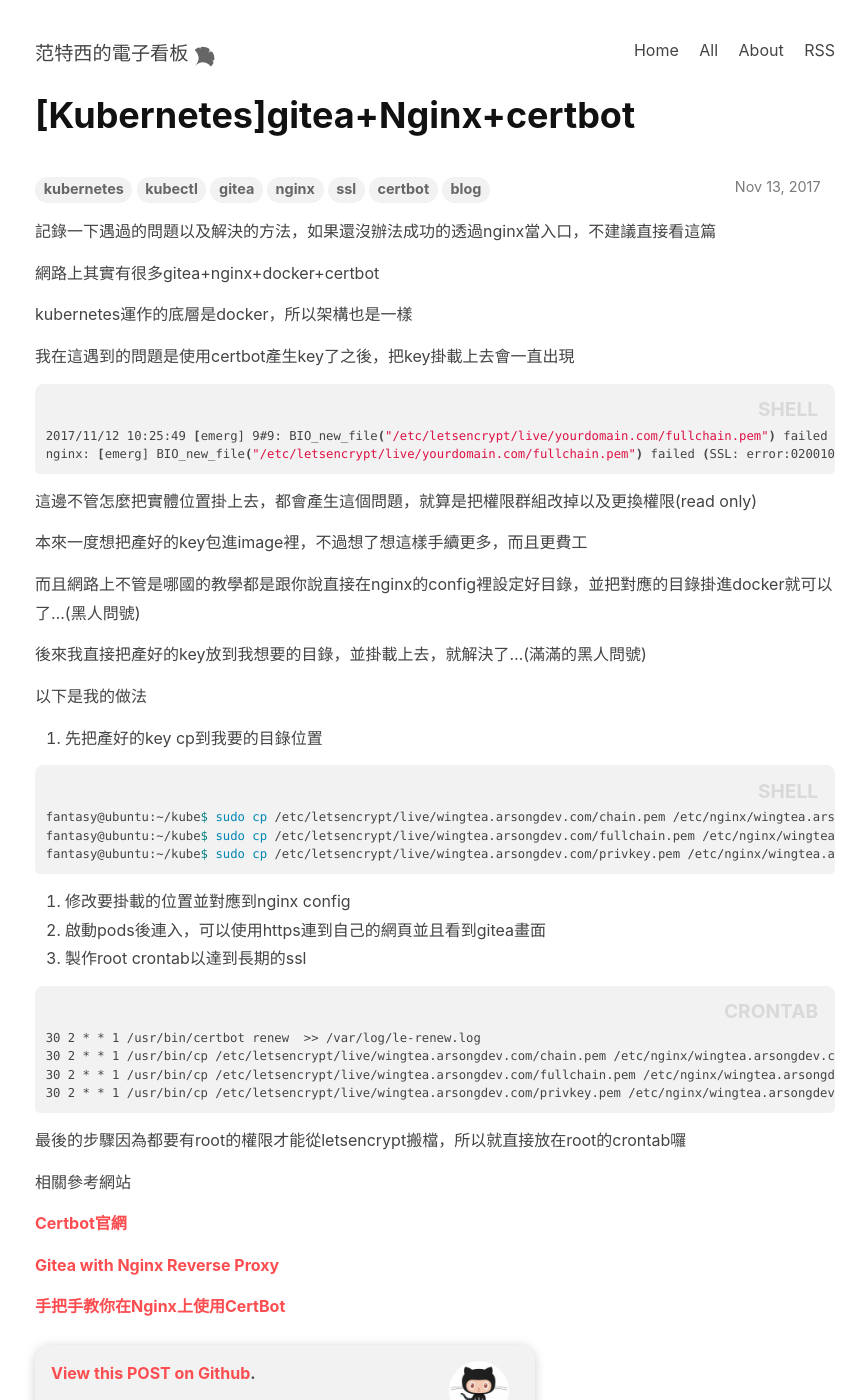
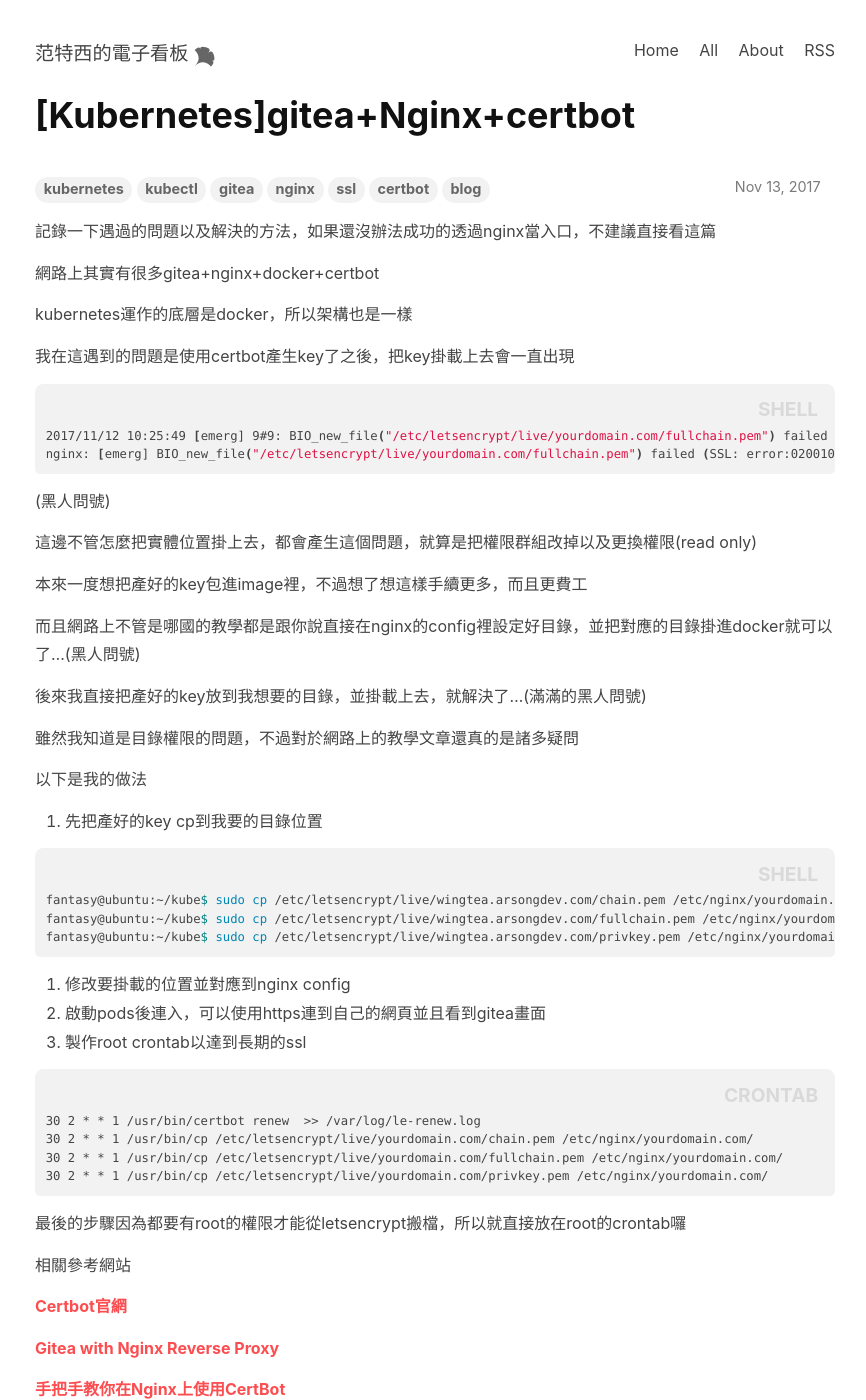
Before and after one commit to tingShean/tingshean.github.io, a Jekyll site: the page built from _posts/2017-11-13-how-to-gitea-with-nginx-ssl-on-kubernetes.md, in a window 1280 px wide and 1400 px high. Shown: the whole window, without its empty margins (205-1071 px from the left). Built offline with Jekyll 4.4.1, drawn with Linux system fonts in a browser that asks for light colours; nearby versions of some CDN libraries; comment, search, counter and statistics services are not loaded.

Commit message:
[Modify]20171113 post

```diff
--- a/_posts/2017-11-13-how-to-gitea-with-nginx-ssl-on-kubernetes.md
+++ b/_posts/2017-11-13-how-to-gitea-with-nginx-ssl-on-kubernetes.md
@@ -20,6 +20,7 @@ nginx: [emerg] BIO_new_file("/etc/letsencrypt/live/yourdomain.com/fullchain.pem"
 {% endhighlight %}
 
 <!--more-->
+(黑人問號)
 
 這邊不管怎麼把實體位置掛上去，都會產生這個問題，就算是把權限群組改掉以及更換權限(read only)
 
@@ -30,15 +31,17 @@ nginx: [emerg] BIO_new_file("/etc/letsencrypt/live/yourdomain.com/fullchain.pem"
 
 後來我直接把產好的key放到我想要的目錄，並掛載上去，就解決了...(滿滿的黑人問號)
 
+雖然我知道是目錄權限的問題，不過對於網路上的教學文章還真的是諸多疑問
+
 
 以下是我的做法
 
 1. 先把產好的key cp到我要的目錄位置
 
 {% highlight shell %}
-fantasy@ubuntu:~/kube$ sudo cp /etc/letsencrypt/live/wingtea.arsongdev.com/chain.pem /etc/nginx/wingtea.arsongdev.com/
-fantasy@ubuntu:~/kube$ sudo cp /etc/letsencrypt/live/wingtea.arsongdev.com/fullchain.pem /etc/nginx/wingtea.arsongdev.com/
-fantasy@ubuntu:~/kube$ sudo cp /etc/letsencrypt/live/wingtea.arsongdev.com/privkey.pem /etc/nginx/wingtea.arsongdev.com/
+fantasy@ubuntu:~/kube$ sudo cp /etc/letsencrypt/live/wingtea.arsongdev.com/chain.pem /etc/nginx/yourdomain.com/
+fantasy@ubuntu:~/kube$ sudo cp /etc/letsencrypt/live/wingtea.arsongdev.com/fullchain.pem /etc/nginx/yourdomain.com/
+fantasy@ubuntu:~/kube$ sudo cp /etc/letsencrypt/live/wingtea.arsongdev.com/privkey.pem /etc/nginx/yourdomain.com/
 {% endhighlight %}
 
 2. 修改要掛載的位置並對應到nginx config
@@ -47,9 +50,9 @@ fantasy@ubuntu:~/kube$ sudo cp /etc/letsencrypt/live/wingtea.arsongdev.com/privk
 
 {% highlight crontab %}
 30 2 * * 1 /usr/bin/certbot renew  >> /var/log/le-renew.log
-30 2 * * 1 /usr/bin/cp /etc/letsencrypt/live/wingtea.arsongdev.com/chain.pem /etc/nginx/wingtea.arsongdev.com/
-30 2 * * 1 /usr/bin/cp /etc/letsencrypt/live/wingtea.arsongdev.com/fullchain.pem /etc/nginx/wingtea.arsongdev.com/
-30 2 * * 1 /usr/bin/cp /etc/letsencrypt/live/wingtea.arsongdev.com/privkey.pem /etc/nginx/wingtea.arsongdev.com/
+30 2 * * 1 /usr/bin/cp /etc/letsencrypt/live/yourdomain.com/chain.pem /etc/nginx/yourdomain.com/
+30 2 * * 1 /usr/bin/cp /etc/letsencrypt/live/yourdomain.com/fullchain.pem /etc/nginx/yourdomain.com/
+30 2 * * 1 /usr/bin/cp /etc/letsencrypt/live/yourdomain.com/privkey.pem /etc/nginx/yourdomain.com/
 {% endhighlight %}
 
 最後的步驟因為都要有root的權限才能從letsencrypt搬檔，所以就直接放在root的crontab囉
```
